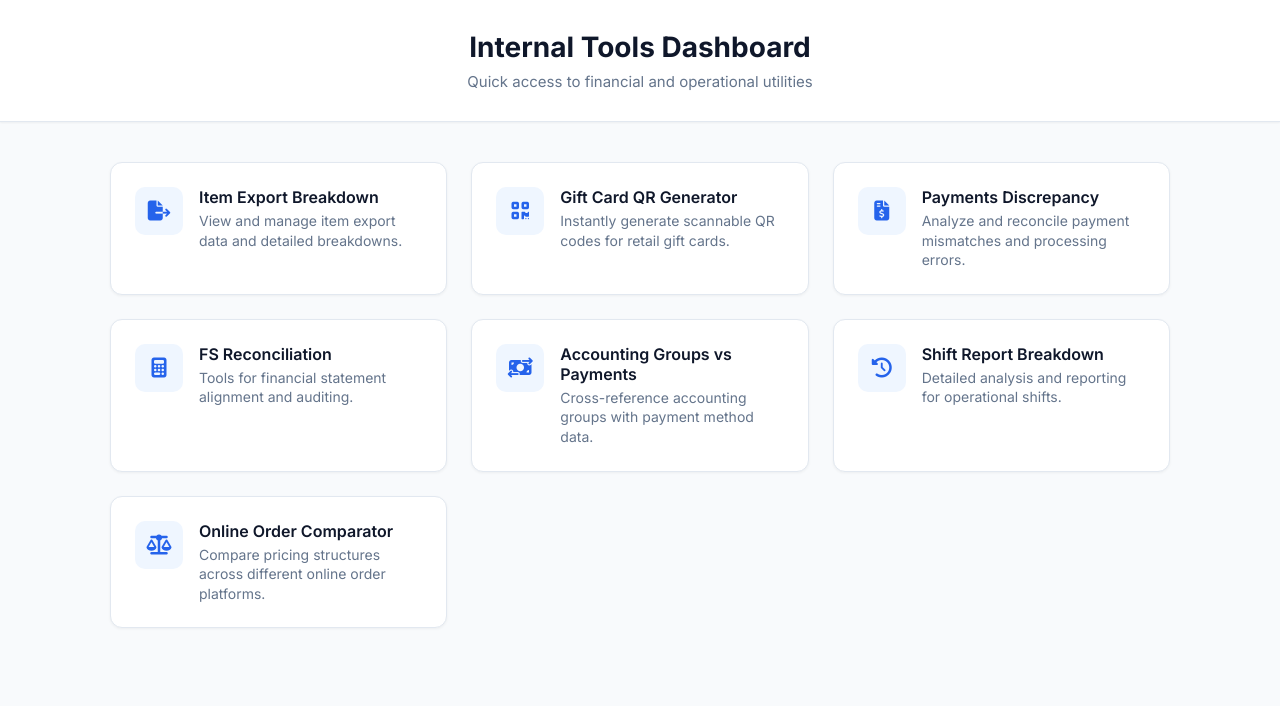
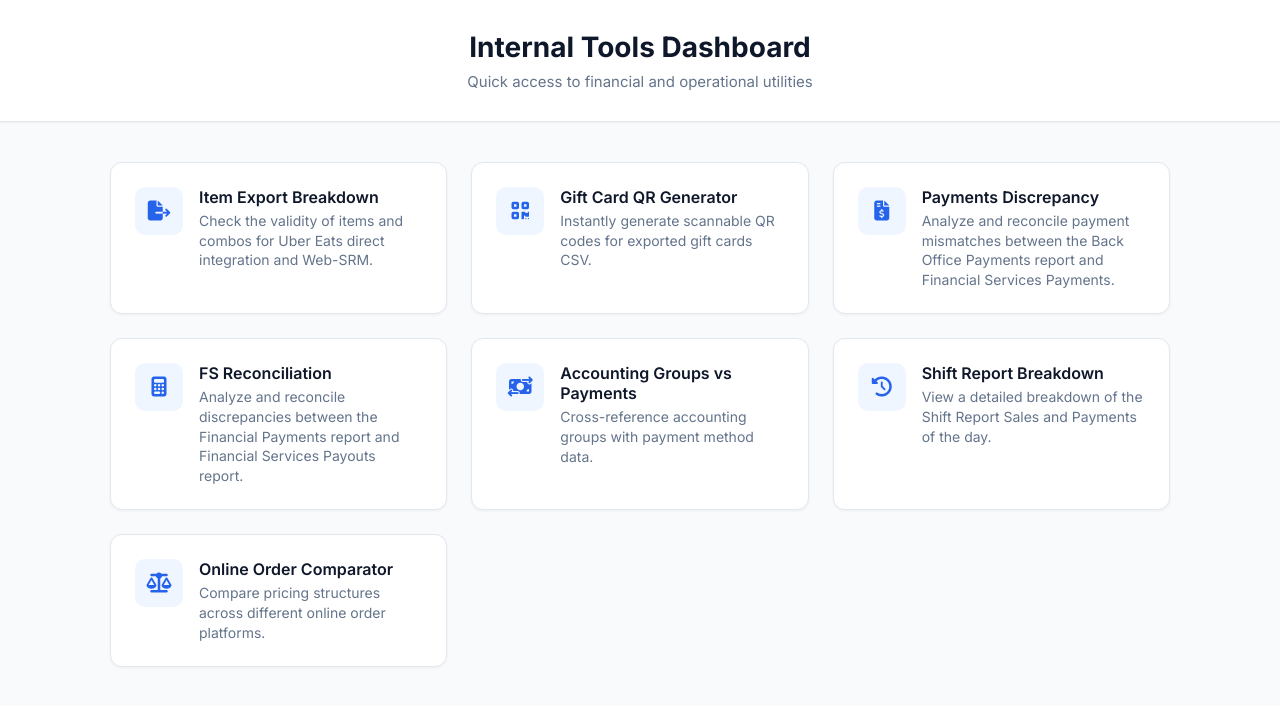
Before and after one commit to ls-froilan-fajardo/tools-directory, a plain HTML site: page index.html in a window 1280 px wide. Drawn offline with Linux system fonts and the light colour scheme.

Commit message:
Update index.html

```diff
--- a/index.html
+++ b/index.html
@@ -139,7 +139,7 @@
                 </div>
                 <div class="card-content">
                     <span class="card-title">Item Export Breakdown</span>
-                    <span class="card-description">View and manage item export data and detailed breakdowns.</span>
+                    <span class="card-description">Check the validity of items and combos for Uber Eats direct integration and Web-SRM.</span>
                 </div>
             </a>
 
@@ -149,7 +149,7 @@
                 </div>
                 <div class="card-content">
                     <span class="card-title">Gift Card QR Generator</span>
-                    <span class="card-description">Instantly generate scannable QR codes for retail gift cards.</span>
+                    <span class="card-description">Instantly generate scannable QR codes for exported gift cards CSV.</span>
                 </div>
             </a>
 
@@ -159,7 +159,7 @@
                 </div>
                 <div class="card-content">
                     <span class="card-title">Payments Discrepancy</span>
-                    <span class="card-description">Analyze and reconcile payment mismatches and processing errors.</span>
+                    <span class="card-description">Analyze and reconcile payment mismatches between the Back Office Payments report and Financial Services Payments.</span>
                 </div>
             </a>
 
@@ -169,7 +169,7 @@
                 </div>
                 <div class="card-content">
                     <span class="card-title">FS Reconciliation</span>
-                    <span class="card-description">Tools for financial statement alignment and auditing.</span>
+                    <span class="card-description">Analyze and reconcile discrepancies between the Financial Payments report and Financial Services Payouts report.</span>
                 </div>
             </a>
 
@@ -189,7 +189,7 @@
                 </div>
                 <div class="card-content">
                     <span class="card-title">Shift Report Breakdown</span>
-                    <span class="card-description">Detailed analysis and reporting for operational shifts.</span>
+                    <span class="card-description">View a detailed breakdown of the Shift Report Sales and Payments of the day.</span>
                 </div>
             </a>
 
```
